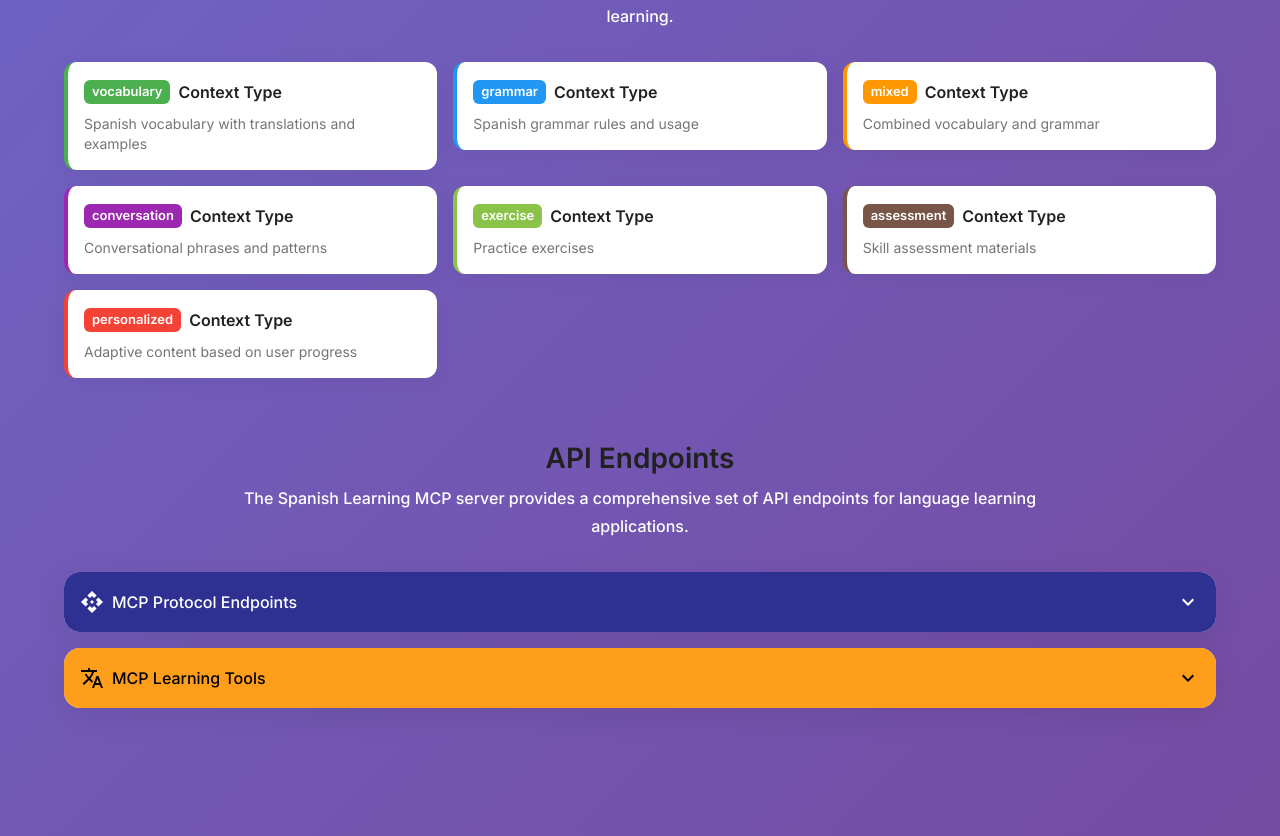
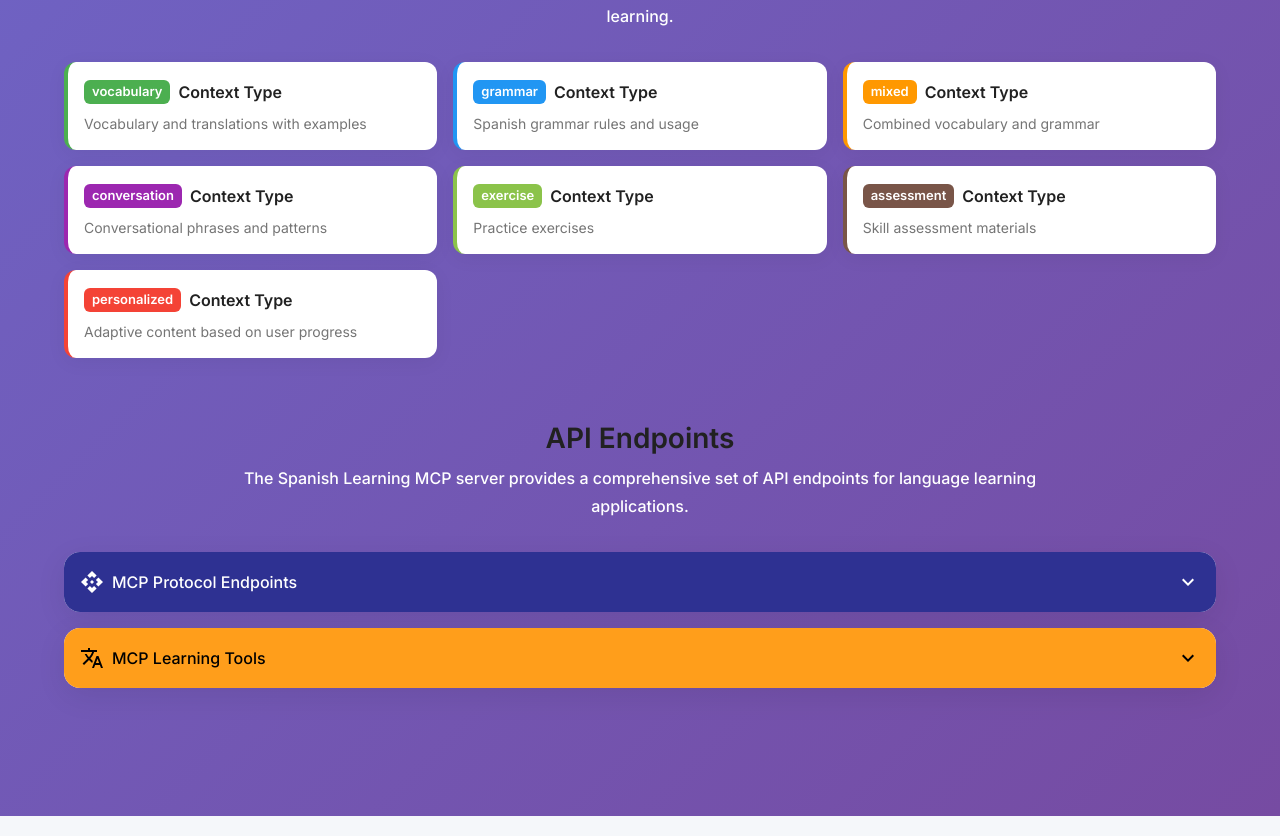
Before and after one commit to TheDThompsonDev/spanishMCPDemo, a React (Create React App) app: page / in a window 1280 px wide. Shown: the part 2626-3462 px from the top of the page. Built offline with nearby package versions, Linux system fonts and the light colour scheme.

Commit message:
chore: label adjustment (WEB-4)

```diff
--- a/src/labels.js
+++ b/src/labels.js
@@ -121,7 +121,7 @@ export const labels = {
     title: "Context Types",
     subtitle: "The Spanish Learning MCP server supports multiple context types specifically designed for language learning.",
     types: [
-      { name: "vocabulary", color: "#4caf50", description: "Spanish vocabulary with translations and examples" },
+      { name: "vocabulary", color: "#4caf50", description: "Vocabulary and translations with examples" },
       { name: "grammar", color: "#2196f3", description: "Spanish grammar rules and usage" },
       { name: "mixed", color: "#ff9800", description: "Combined vocabulary and grammar" },
       { name: "conversation", color: "#9c27b0", description: "Conversational phrases and patterns" },
```
